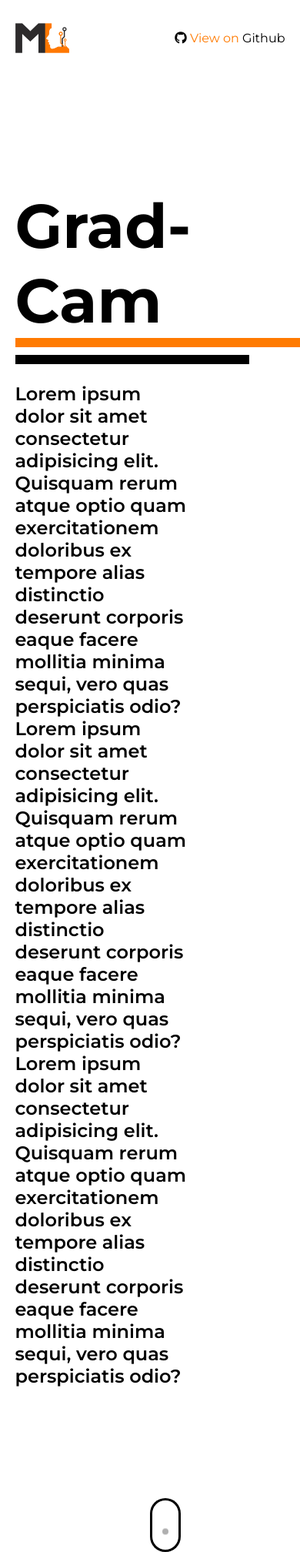
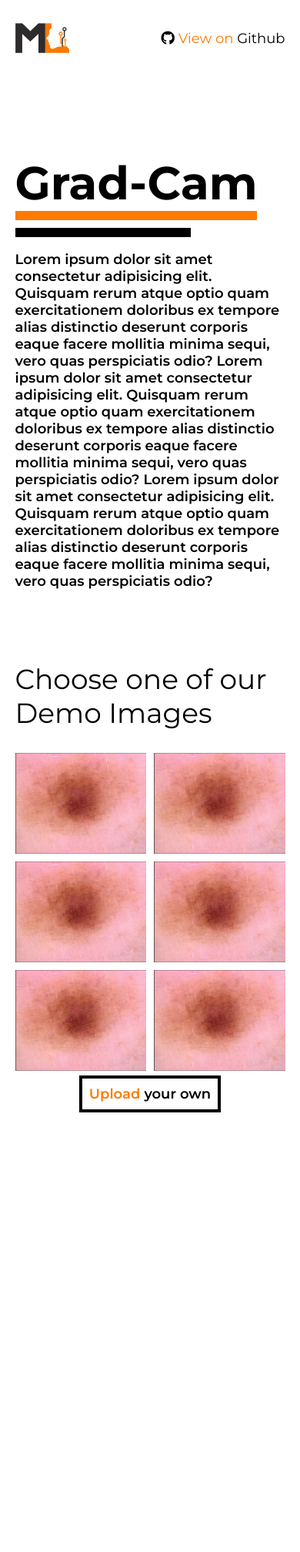
Before and after one commit to darshkaushik/GradCamProject, a Flask app: page / in a window 390 px wide; the page is wider, and only the part inside the window is pictured. Shown: that part at 77% size. After the commit the page ends 1445 px from the top of that part, so only its background shows below. Run offline with Flask 2, Linux system fonts and the light colour scheme; some libraries are stand-ins or nearby versions.

Commit message:
Completed the index page frontend completely

```diff
--- a/static/css/base.css
+++ b/static/css/base.css
@@ -5,6 +5,8 @@ body {
   box-sizing: border-box;
   font-family: "Montserrat", sans-serif;
   font-weight: normal;
+  overflow-x: hidden;
+  scroll-behavior: smooth;
 }
 body > nav > img {
   width: 70px;
@@ -18,6 +20,8 @@ nav {
   align-items: center;
   margin-bottom: 1em;
   margin-top: 30px;
+  font-size: 18px;
+  max-width: 1300px;
 }
 
 a {
@@ -32,9 +36,13 @@ a {
 .content {
   width: 75vw;
   margin: 0 auto;
+  max-width: 1300px;
 }
 
 @media (max-width: 1000px) {
+  body {
+    font-size: 12px;
+  }
   nav {
     width: 90vw;
   }
--- a/static/css/index.css
+++ b/static/css/index.css
@@ -27,8 +27,103 @@ h1 {
   font-size: 1.5em;
 }
 
+img.branch {
+  position: absolute;
+  right: 0;
+  width: 120px;
+  transform: rotateZ(-50deg);
+  margin-right: 24px;
+  margin-top: -30px;
+  z-index: -1;
+}
+
+h2 {
+  font-size: 3em;
+  font-weight: 500;
+  font-family: "Montserrat", sans-serif;
+  margin-top: 18vw;
+}
+
+/* Inline #5 | http://localhost:5000/# */
+
+.img-grid {
+  display: grid;
+  grid-template-columns: repeat(3, 1fr);
+  /* max-width: 1200px; */
+  grid-gap: 10px;
+}
+
+.img-wrap {
+  background: black;
+  width: 100%;
+  height: 100%;
+}
+
+.img-grid img {
+  width: 100%;
+  height: 100%;
+}
+
+.img-grid img:hover {
+  opacity: 0.8;
+}
+
+form.photo-form {
+  margin-top: 5vw;
+  width: 100%;
+  text-align: center;
+  font-size: 1.5em;
+  font-weight: 600;
+  margin-bottom: 2em;
+}
+
+form.photo-form label {
+  cursor: pointer;
+  /* Style as you please, it will become the visible UI component. */
+  border: 4px solid black;
+  padding: 0.5em;
+  text-align: center;
+}
+
+form.photo-form #upload-photo {
+  opacity: 0;
+  position: absolute;
+  z-index: -1;
+}
+
+form.photo-form button {
+  border: 4px solid black;
+  padding: 0.5em;
+  text-align: center;
+  display: none;
+  margin: auto;
+  margin-top: 30px;
+  margin: auto;
+  margin-top: 30px;
+  position: relative;
+  font-weight: 600;
+  font-size: 1em;
+}
+
 @media (max-width: 1000px) {
   .icon-scroll {
+    display: none;
+  }
+  .description {
+    width: 100%;
+  }
+}
+@media (max-width: 768px) {
+  .img-grid {
+    grid-template-columns: repeat(2, 1fr);
+  }
+  h2 {
+    margin-top: 24vw;
+  }
+}
+
+@media (max-width: 600px) {
+  img.branch {
     display: none;
   }
 }
@@ -46,7 +141,7 @@ h1 {
   box-shadow: inset 0 0 0 3px black;
   border-radius: 25px;
   z-index: 4;
-  margin-top: 9em;
+  margin-top: 2em;
 }
 
 .icon-scroll:before {
--- /dev/null
+++ b/static/js/index.js
@@ -0,0 +1,19 @@
+document.getElementById("upload-photo").onchange = (e) => {
+    var filename = e.target.files[0].name;
+    var allowedExtensions =
+                    /(\.jpg|\.jpeg|\.png)$/i;
+
+    if (!allowedExtensions.exec(filename)) {
+        alert('Invalid file type: Please provide an img');
+        fileInput.value = '';
+        return false;
+    }
+    if(filename.length > 10)
+        filename =filename.substr(0, 7) + '...'
+    document.getElementById("upload-label").innerHTML = `<span class='orange'>${filename}</span> selected`;
+    if(e.target.files.length != 0)
+    {
+        document.getElementById('sub-btn').style.display = 'block'
+        window.scrollTo(0,document.body.scrollHeight);
+    }
+};
--- a/templates/base.html
+++ b/templates/base.html
@@ -18,5 +18,6 @@
     </nav>
     {% block content %} {% endblock %}
 </body>
+{% block footer %} {% endblock %}
 
 </html>
--- a/templates/index.html
+++ b/templates/index.html
@@ -18,8 +18,48 @@
         doloribus ex tempore alias distinctio deserunt corporis eaque facere mollitia minima sequi, vero quas
         perspiciatis odio?
     </p>
+    <!--
+    <a href="#" class='icon-scroll'>
+    </a> -->
+    <img class="branch" src="{{ url_for('static', filename='img/branch.png') }}" alt="">
 
-    <a href="#" class='icon-scroll'>
-    </a>
+    <h2>Choose one of our Demo Images</h2>
+    <div class="img-grid">
+        <a href="#">
+            <div class="img-wrap">
+                <img src="{{ url_for('static', filename='img/demo-img1.png') }}" alt="Demo img 1">
+            </div>
+        </a>
+        <a href="#">
+            <div class="img-wrap">
+                <img src="{{ url_for('static', filename='img/demo-img1.png') }}" alt="Demo img 2">
+            </div>
+        </a><a href="#">
+            <div class="img-wrap">
+                <img src="{{ url_for('static', filename='img/demo-img1.png') }}" alt="Demo img 3">
+            </div>
+        </a><a href="#">
+            <div class="img-wrap">
+                <img src="{{ url_for('static', filename='img/demo-img1.png') }}" alt="Demo img 4">
+            </div>
+        </a><a href="#">
+            <div class="img-wrap">
+                <img src="{{ url_for('static', filename='img/demo-img1.png') }}" alt="Demo img 5">
+            </div>
+        </a><a href="#">
+            <div class="img-wrap">
+                <img src="{{ url_for('static', filename='img/demo-img1.png') }}" alt="Demo img 6">
+            </div>
+        </a>
+    </div>
+    <form action="#" class='photo-form'>
+        <label id='upload-label' for="upload-photo"><span class='orange'>Upload </span>your own</label>
+        <input type="file" name="photo" id="upload-photo" />
+        <button id='sub-btn'>Submit</button>
+    </form>
 </div>
 {% endblock content %}
+
+{% block footer %}
+<script src="{{ url_for('static', filename='js/index.js') }}"></script>
+{% endblock footer %}
```
Also changed, not shown: static/img/branch.png (added), static/img/demo-img1.png (added), static/img/side.png (added).
